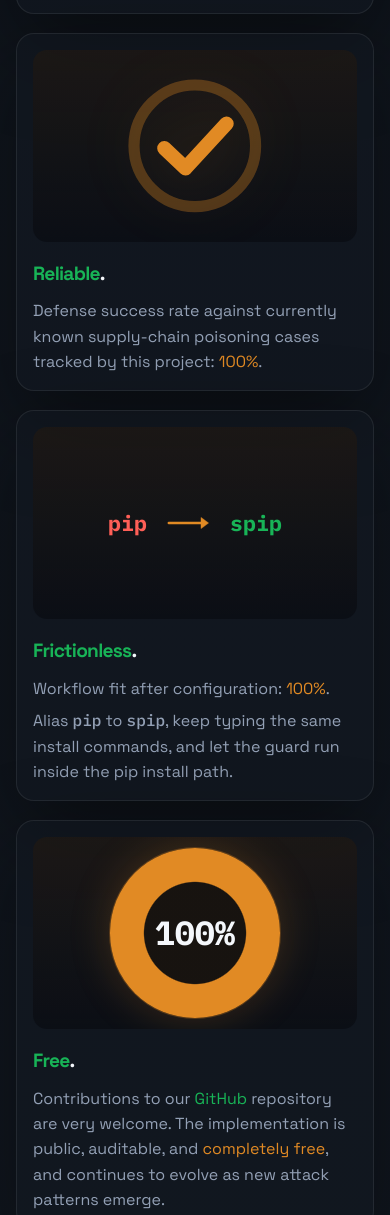
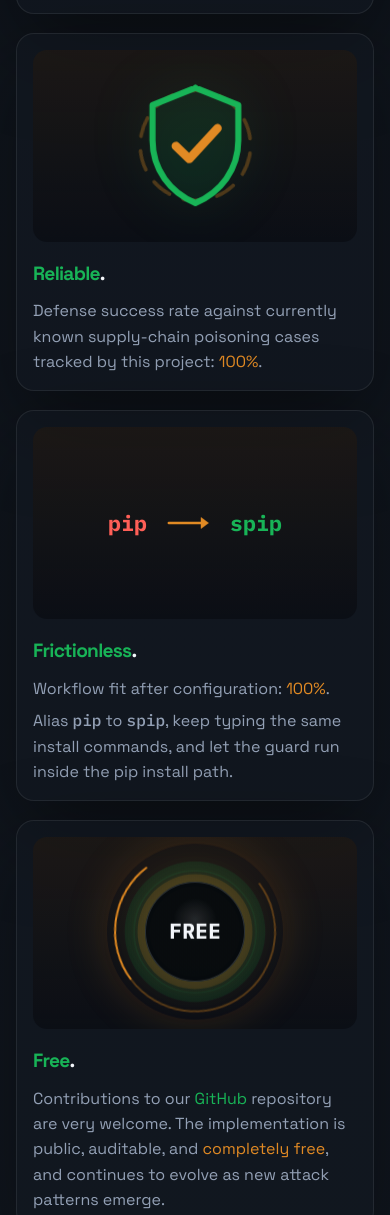
Before and after one commit to LamentXU123/secpipw, a website built with Vite: page doc/index.html in a window 390 px wide. Shown: the part 1356-2571 px from the top of the page. Built offline with nearby package versions, Linux system fonts and the light colour scheme.

Commit message:
change animation

```diff
--- a/doc/index.html
+++ b/doc/index.html
@@ -103,11 +103,13 @@
               </article>
 
               <article class="metric-card" data-chart-animate>
-                <div class="metric-chart metric-chart-check" aria-label="Workflow fit after configuration">
-                  <div class="metric-check">
-                    <svg viewBox="0 0 96 96" aria-hidden="true">
-                      <circle class="metric-check-ring" cx="48" cy="48" r="38"></circle>
-                      <path class="metric-check-mark" d="M29 49.5 42.2 62 68 34"></path>
+                <div class="metric-chart metric-chart-shield" aria-label="Defense success rate against known poisoning attacks">
+                  <div class="metric-shield">
+                    <svg viewBox="0 0 128 128" aria-hidden="true">
+                      <circle class="metric-shield-orbit" cx="64" cy="64" r="45"></circle>
+                      <path class="metric-shield-body" d="M64 17 99 31v29c0 24-14.7 42.5-35 51-20.3-8.5-35-27-35-51V31z"></path>
+                      <path class="metric-shield-scan" d="M39 68h50"></path>
+                      <path class="metric-shield-check" d="M48 64.5 59 75l23-25"></path>
                     </svg>
                   </div>
                 </div>
@@ -132,9 +134,9 @@
               </article>
 
               <article class="metric-card" data-chart-animate>
-                <div class="metric-chart metric-chart-pie" aria-label="Defense success rate against known poisoning attacks">
-                  <div class="metric-pie">
-                    <span>100%</span>
+                <div class="metric-chart metric-chart-open" aria-label="Free to use">
+                  <div class="metric-open">
+                    <span class="metric-open-core">FREE</span>
                   </div>
                 </div>
                 <h3><span class="compare-point-accent">Free</span>.</h3>
--- a/doc/styles.css
+++ b/doc/styles.css
@@ -558,93 +558,155 @@
   animation: metric-bar-grow 980ms cubic-bezier(0.2, 0.85, 0.25, 1) forwards;
 }
 
-.metric-check {
-  width: 10.6rem;
+.metric-shield {
+  width: 10.8rem;
+  aspect-ratio: 1;
   display: grid;
-  justify-items: center;
-  gap: 0.6rem;
+  place-items: center;
   opacity: 0;
-  transform: translateY(16px) scale(0.84);
+  transform: translateY(14px) scale(0.86);
 }
 
-.metric-check svg {
-  width: 9.6rem;
+.metric-shield svg {
+  width: 10.8rem;
   aspect-ratio: 1;
   overflow: visible;
-  filter: drop-shadow(0 0 28px rgba(225, 138, 36, 0.22));
+  filter: drop-shadow(0 0 26px rgba(24, 180, 87, 0.26));
 }
 
-.metric-check-ring,
-.metric-check-mark {
+.metric-shield-orbit,
+.metric-shield-body,
+.metric-shield-scan,
+.metric-shield-check {
   fill: none;
   stroke-linecap: round;
   stroke-linejoin: round;
 }
 
-.metric-check-ring {
-  stroke: rgba(225, 138, 36, 0.32);
-  stroke-width: 7;
-  stroke-dasharray: 239;
-  stroke-dashoffset: 239;
+.metric-shield-orbit {
+  stroke: rgba(225, 138, 36, 0.3);
+  stroke-width: 3;
+  stroke-dasharray: 16 12;
+  transform-origin: 64px 64px;
 }
 
-.metric-check-mark {
-  stroke: var(--orange);
-  stroke-width: 9;
-  stroke-dasharray: 56;
-  stroke-dashoffset: 56;
+.metric-shield-body {
+  fill: rgba(24, 180, 87, 0.08);
+  stroke: var(--green);
+  stroke-width: 5;
+  stroke-dasharray: 285;
+  stroke-dashoffset: 285;
 }
 
-.metric-check span {
-  color: var(--text);
-  font-family: var(--mono);
-  font-size: 1.55rem;
-  font-weight: 700;
+.metric-shield-scan {
+  stroke: rgba(225, 138, 36, 0.86);
+  stroke-width: 4;
+  stroke-dasharray: 50;
+  stroke-dashoffset: 50;
   opacity: 0;
-  transform: translateY(8px);
 }
 
-.metric-card.is-chart-visible .metric-check {
-  animation: metric-check-pop 640ms cubic-bezier(0.18, 0.9, 0.2, 1) forwards;
+.metric-shield-check {
+  stroke: var(--orange);
+  stroke-width: 7;
+  stroke-dasharray: 52;
+  stroke-dashoffset: 52;
 }
 
-.metric-card.is-chart-visible .metric-check-ring {
-  animation: metric-check-ring 900ms cubic-bezier(0.18, 0.9, 0.2, 1) forwards;
+.metric-card.is-chart-visible .metric-shield {
+  animation: metric-shield-arrive 620ms cubic-bezier(0.18, 0.9, 0.2, 1) forwards;
 }
 
-.metric-card.is-chart-visible .metric-check-mark {
-  animation: metric-check-draw 640ms 380ms cubic-bezier(0.18, 0.9, 0.2, 1) forwards;
+.metric-card.is-chart-visible .metric-shield-orbit {
+  animation: metric-shield-orbit 4.6s linear 260ms infinite;
 }
 
-.metric-card.is-chart-visible .metric-check span {
-  animation: metric-check-label 520ms 680ms ease forwards;
+.metric-card.is-chart-visible .metric-shield-body {
+  animation: metric-shield-draw 900ms 120ms cubic-bezier(0.18, 0.9, 0.2, 1) forwards;
 }
 
-.metric-pie {
-  width: 10.6rem;
+.metric-card.is-chart-visible .metric-shield-scan {
+  animation: metric-shield-scan 1.3s 420ms cubic-bezier(0.22, 0.82, 0.22, 1) forwards;
+}
+
+.metric-card.is-chart-visible .metric-shield-check {
+  animation: metric-shield-check 640ms 980ms cubic-bezier(0.18, 0.9, 0.2, 1) forwards;
+}
+
+.metric-open {
+  position: relative;
+  width: 11.8rem;
   aspect-ratio: 1;
   display: grid;
   place-items: center;
   border-radius: 50%;
   background:
-    radial-gradient(circle at center, rgba(6, 9, 14, 0.92) 0 42%, transparent 43%),
-    conic-gradient(var(--orange) 0 360deg);
-  box-shadow:
-    0 0 0 1px rgba(225, 138, 36, 0.28),
-    0 0 42px rgba(225, 138, 36, 0.22);
+    radial-gradient(circle, rgba(225, 138, 36, 0.14) 0 36%, transparent 37%),
+    radial-gradient(circle, rgba(24, 180, 87, 0.11) 0 56%, transparent 57%);
+  box-shadow: 0 0 44px rgba(225, 138, 36, 0.18);
   opacity: 0;
-  transform: rotate(-360deg) scale(0.72);
+  transform: scale(0.78);
 }
 
-.metric-pie span {
+.metric-open::before,
+.metric-open::after {
+  content: "";
+  position: absolute;
+  border-radius: 50%;
+  pointer-events: none;
+}
+
+.metric-open::before {
+  inset: 0.45rem;
+  border: 2px solid rgba(225, 138, 36, 0.36);
+  border-top-color: var(--orange);
+  border-right-color: transparent;
+}
+
+.metric-open::after {
+  inset: 1.8rem;
+  border: 1px solid rgba(24, 180, 87, 0.34);
+  box-shadow: 0 0 32px rgba(24, 180, 87, 0.18);
+}
+
+.metric-open-core {
+  position: relative;
+  z-index: 1;
+  width: 7rem;
+  aspect-ratio: 1;
+  display: grid;
+  place-items: center;
+  border-radius: 50%;
+  background:
+    radial-gradient(circle at 50% 38%, rgba(244, 247, 251, 0.12), transparent 28%),
+    rgba(6, 9, 14, 0.92);
+  border: 1px solid rgba(244, 247, 251, 0.16);
   color: var(--text);
   font-family: var(--mono);
-  font-size: 2.1rem;
-  font-weight: 700;
+  font-size: 1.55rem;
+  font-weight: 800;
+  letter-spacing: 0;
+  box-shadow:
+    0 0 0 0 rgba(225, 138, 36, 0.34),
+    0 0 38px rgba(225, 138, 36, 0.22);
 }
 
-.metric-card.is-chart-visible .metric-pie {
-  animation: metric-pie-reveal 1.12s cubic-bezier(0.18, 0.9, 0.2, 1) forwards;
+.metric-card.is-chart-visible .metric-open {
+  animation:
+    metric-open-arrive 720ms cubic-bezier(0.18, 0.9, 0.2, 1) forwards,
+    metric-open-float 5s 900ms ease-in-out infinite;
+}
+
+.metric-card.is-chart-visible .metric-open::before {
+  animation: metric-open-spin 5.8s linear 520ms infinite;
+}
+
+.metric-card.is-chart-visible .metric-open::after {
+  animation: metric-open-pulse 1.9s ease-out 780ms infinite;
+}
+
+.metric-card.is-chart-visible .metric-open-core {
+  animation: metric-open-core-pulse 1.9s ease-out 780ms infinite;
 }
 
 .metric-flow {
@@ -1085,10 +1147,10 @@
   }
 }
 
-@keyframes metric-check-pop {
+@keyframes metric-shield-arrive {
   0% {
     opacity: 0;
-    transform: translateY(16px) scale(0.84);
+    transform: translateY(14px) scale(0.86);
   }
   74% {
     opacity: 1;
@@ -1100,47 +1162,110 @@
   }
 }
 
-@keyframes metric-check-ring {
+@keyframes metric-shield-orbit {
   from {
-    stroke-dashoffset: 239;
+    transform: rotate(0deg);
+  }
+  to {
+    transform: rotate(360deg);
+  }
+}
+
+@keyframes metric-shield-draw {
+  from {
+    stroke-dashoffset: 285;
   }
   to {
     stroke-dashoffset: 0;
   }
 }
 
-@keyframes metric-check-draw {
+@keyframes metric-shield-scan {
+  0% {
+    opacity: 0;
+    stroke-dashoffset: 50;
+    transform: translateY(-18px);
+  }
+  24%,
+  74% {
+    opacity: 1;
+  }
+  100% {
+    opacity: 0;
+    stroke-dashoffset: 0;
+    transform: translateY(18px);
+  }
+}
+
+@keyframes metric-shield-check {
   from {
-    stroke-dashoffset: 56;
+    stroke-dashoffset: 52;
   }
   to {
     stroke-dashoffset: 0;
   }
 }
 
-@keyframes metric-check-label {
-  from {
+@keyframes metric-open-arrive {
+  0% {
     opacity: 0;
-    transform: translateY(8px);
+    transform: scale(0.78);
   }
-  to {
+  70% {
     opacity: 1;
-    transform: translateY(0);
+    transform: scale(1.05);
+  }
+  100% {
+    opacity: 1;
+    transform: scale(1);
   }
 }
 
-@keyframes metric-pie-reveal {
+@keyframes metric-open-float {
+  0%,
+  100% {
+    transform: translateY(0) scale(1);
+  }
+  50% {
+    transform: translateY(-5px) scale(1);
+  }
+}
+
+@keyframes metric-open-spin {
+  from {
+    transform: rotate(0deg);
+  }
+  to {
+    transform: rotate(360deg);
+  }
+}
+
+@keyframes metric-open-pulse {
   0% {
+    opacity: 0.78;
+    transform: scale(0.92);
+  }
+  70% {
     opacity: 0;
-    transform: rotate(-360deg) scale(0.72);
-  }
-  72% {
-    opacity: 1;
-    transform: rotate(18deg) scale(1.04);
+    transform: scale(1.18);
   }
   100% {
-    opacity: 1;
-    transform: rotate(0deg) scale(1);
+    opacity: 0;
+    transform: scale(1.18);
+  }
+}
+
+@keyframes metric-open-core-pulse {
+  0%,
+  100% {
+    box-shadow:
+      0 0 0 0 rgba(225, 138, 36, 0.34),
+      0 0 38px rgba(225, 138, 36, 0.22);
+  }
+  60% {
+    box-shadow:
+      0 0 0 14px rgba(225, 138, 36, 0),
+      0 0 46px rgba(225, 138, 36, 0.28);
   }
 }
 
@@ -1422,6 +1547,20 @@
     height: 12rem;
   }
 
+  .metric-shield,
+  .metric-shield svg {
+    width: 9.8rem;
+  }
+
+  .metric-open {
+    width: 11rem;
+  }
+
+  .metric-open-core {
+    width: 6.3rem;
+    font-size: 1.35rem;
+  }
+
   .metric-bar-row {
     grid-template-columns: 2.8rem minmax(0, 1fr) 4.2rem;
     gap: 0.5rem;
```
Also changed, not shown: doc/zh-cn/index.html (+10 -8 lines).
